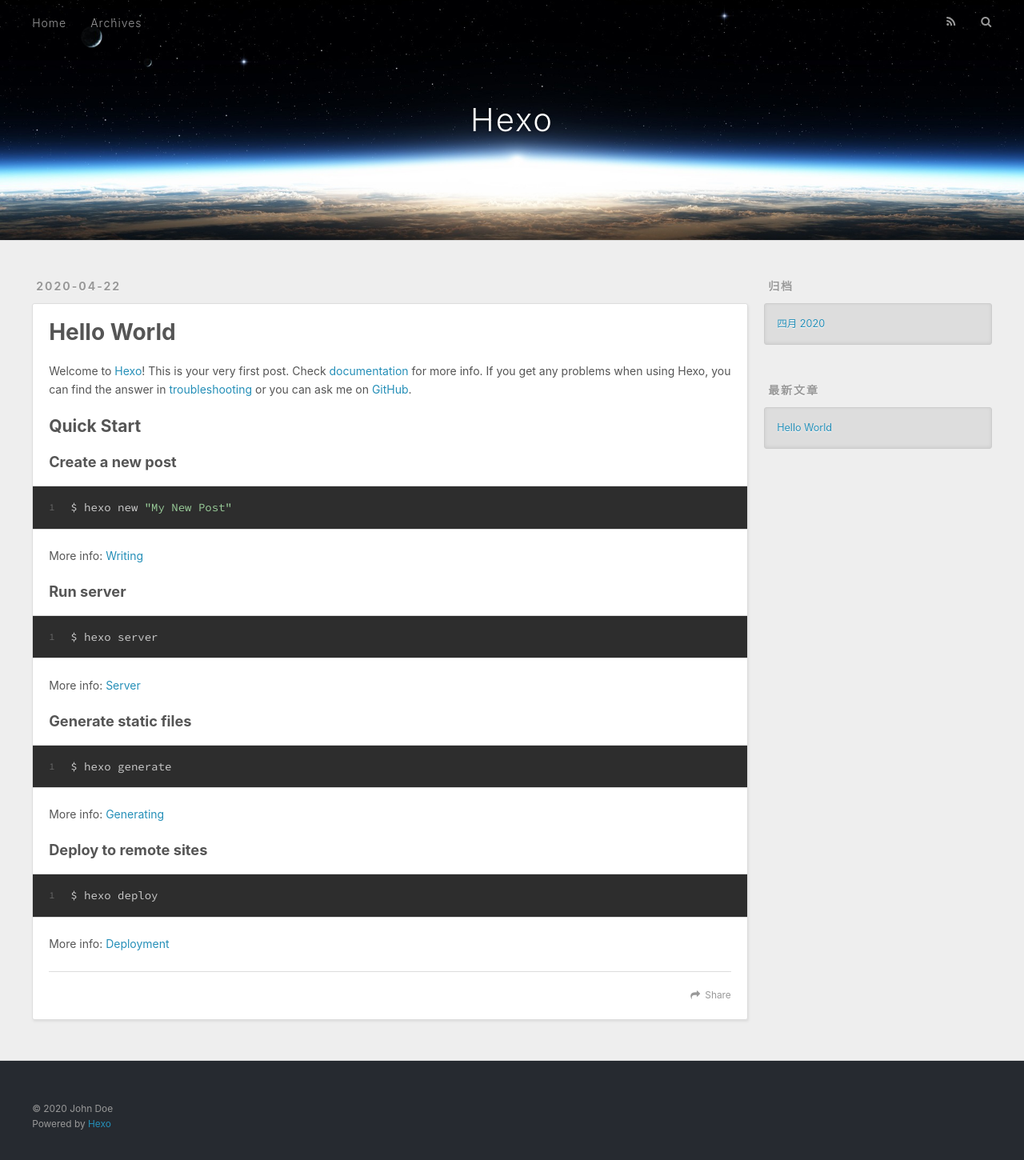
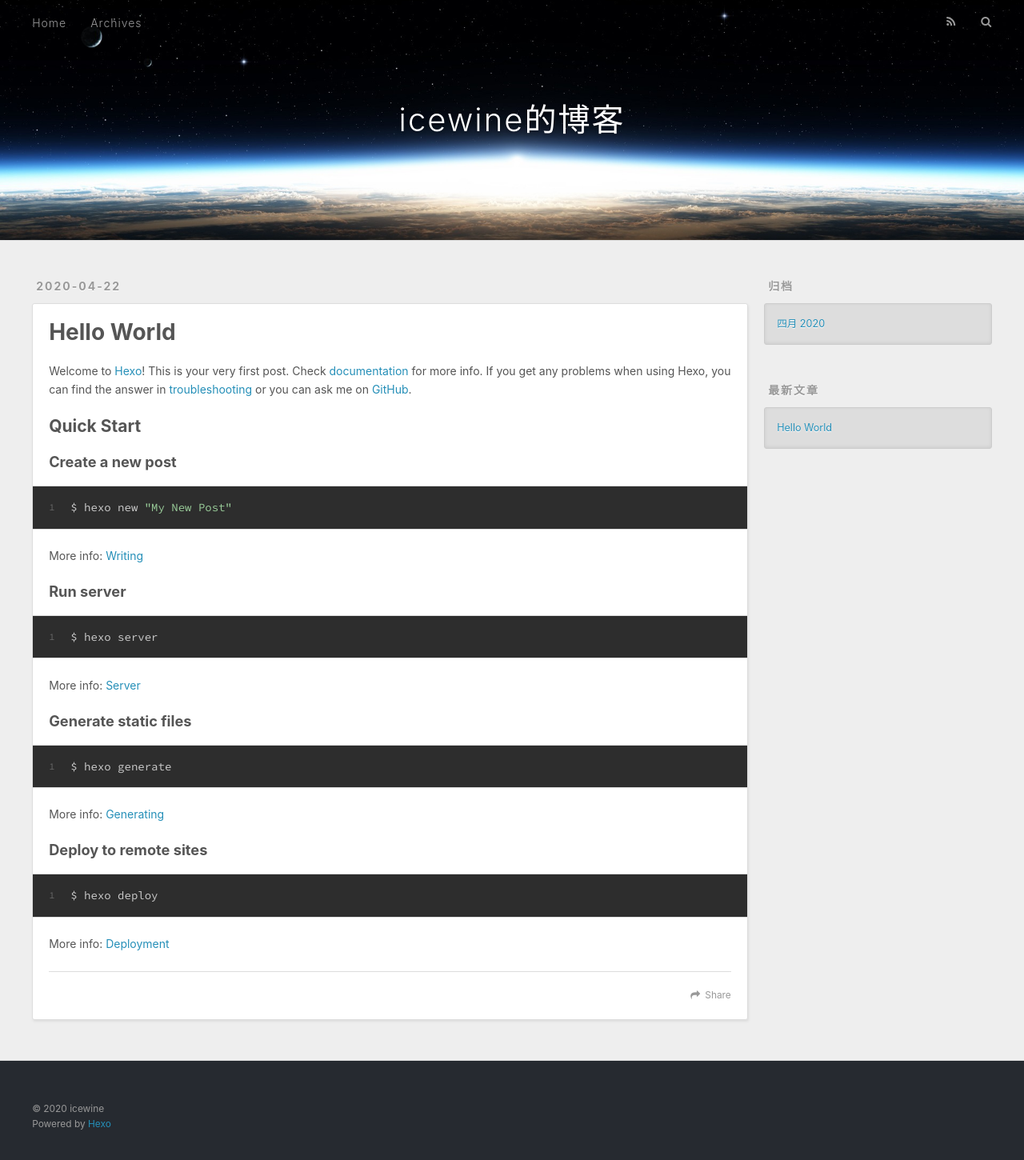
Before and after one commit to icewinehuage/icewinehuage.github.io, a plain HTML site: page index.html in a window 1280 px wide. Shown: the whole page at 80% size. Drawn offline with nearby package versions, Linux system fonts and the light colour scheme.

Commit message:
Site updated: 2020-04-22 18:41:49

```diff
--- a/index.html
+++ b/index.html
@@ -5,17 +5,17 @@
 
 
 
-  <title>Hexo</title>
+  <title>icewine的博客</title>
   <meta name="viewport" content="width=device-width, initial-scale=1, maximum-scale=1">
   <meta property="og:type" content="website">
-<meta property="og:title" content="Hexo">
+<meta property="og:title" content="icewine的博客">
 <meta property="og:url" content="http://yoursite.com/index.html">
-<meta property="og:site_name" content="Hexo">
+<meta property="og:site_name" content="icewine的博客">
 <meta property="og:locale" content="zh_CN">
-<meta property="article:author" content="John Doe">
+<meta property="article:author" content="icewine">
 <meta name="twitter:card" content="summary">
 
-    <link rel="alternate" href="/atom.xml" title="Hexo" type="application/atom+xml">
+    <link rel="alternate" href="/atom.xml" title="icewine的博客" type="application/atom+xml">
 
 
     <link rel="icon" href="/favicon.png">
@@ -36,7 +36,7 @@
   <div id="header-outer" class="outer">
     <div id="header-title" class="inner">
       <h1 id="logo-wrap">
-        <a href="/" id="logo">Hexo</a>
+        <a href="/" id="logo">icewine的博客</a>
       </h1>
 
     </div>
@@ -103,7 +103,7 @@
 
     </div>
     <footer class="article-footer">
-      <a data-url="http://yoursite.com/2020/04/22/hello-world/" data-id="ck9b6n1a50000iove9wx3738b" class="article-share-link">Share</a>
+      <a data-url="http://yoursite.com/2020/04/22/hello-world/" data-id="ck9b7j8a30000cove3oxr0zde" class="article-share-link">Share</a>
 
 
     </footer>
@@ -159,7 +159,7 @@
 
   <div class="outer">
     <div id="footer-info" class="inner">
-      &copy; 2020 John Doe<br>
+      &copy; 2020 icewine<br>
       Powered by <a href="http://hexo.io/" target="_blank">Hexo</a>
     </div>
   </div>
```
Also changed, not shown: 2020/04/22/hello-world/index.html (+7 -7 lines), archives/2020/04/index.html (+7 -7 lines), archives/2020/index.html (+7 -7 lines), archives/index.html (+7 -7 lines).
